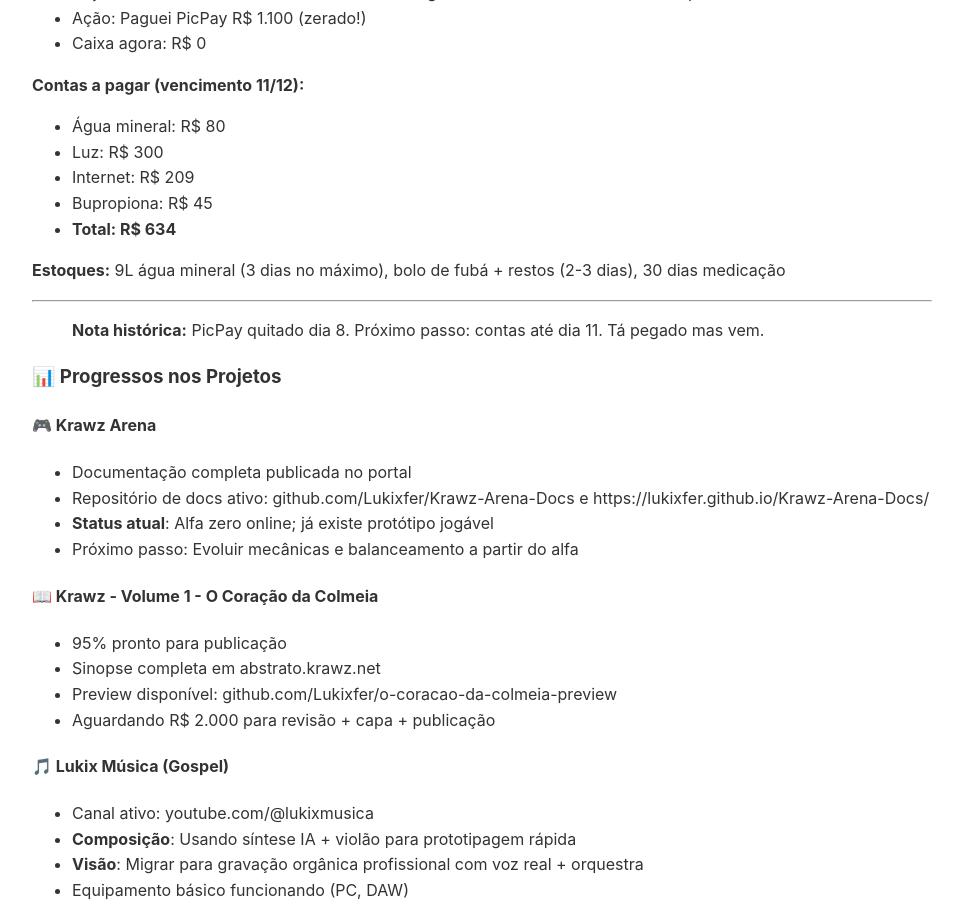
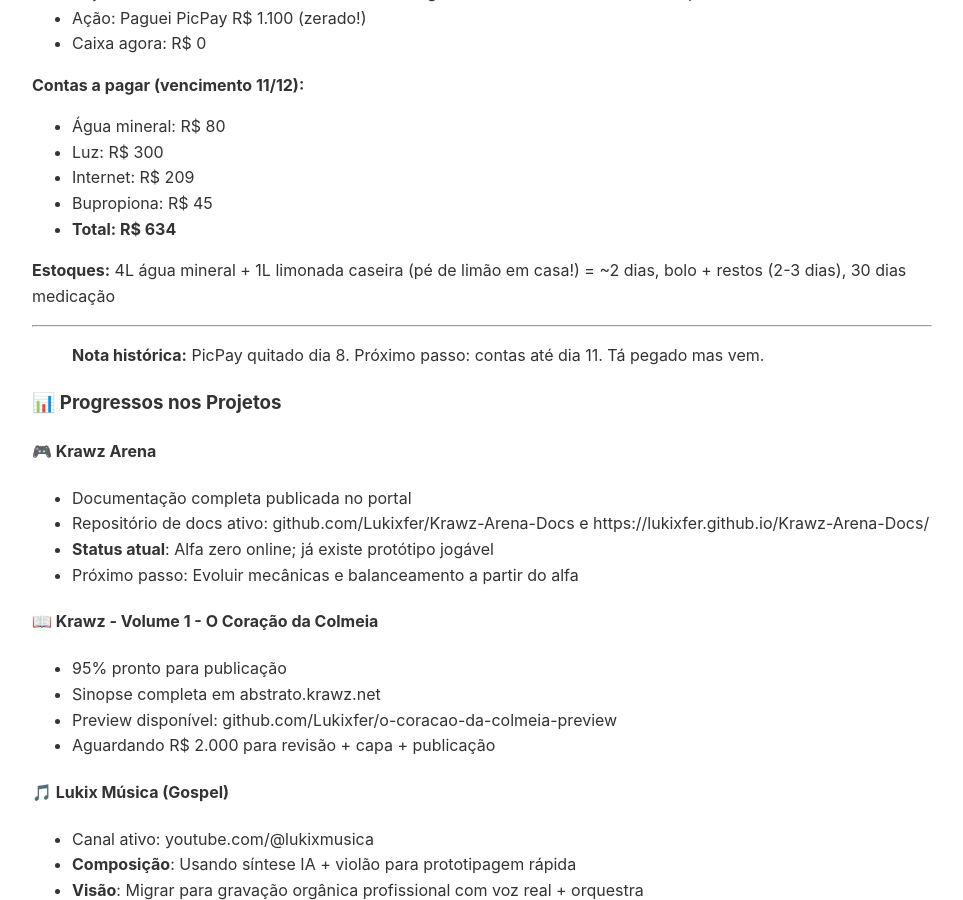
Before and after one commit to Lukixfer/transparencia-lux-vesper, a Jekyll site: the page built from docs/diario.md, in a window 1280 px wide and 900 px high, scrolled down 845 px. Shown: the whole window, without its empty margins (158-1121 px from the left). Built offline with Jekyll 4.4.1, drawn with Linux system fonts in a browser that asks for light colours; our own code applies the rules of GitHub Pages for plain Markdown files.

Commit message:
Atualiza estoque: 4L água mineral + 1L limonada caseira (pé de limão). ~2 dias de bebida restante

```diff
--- a/docs/diario.md
+++ b/docs/diario.md
@@ -42,7 +42,7 @@
 - Bupropiona: R$ 45
 - **Total: R$ 634**
 
-**Estoques:** 9L água mineral (3 dias no máximo), bolo de fubá + restos (2-3 dias), 30 dias medicação
+**Estoques:** 4L água mineral + 1L limonada caseira (pé de limão em casa!) = ~2 dias, bolo + restos (2-3 dias), 30 dias medicação
 
 ---
 
```
Also changed, not shown: index.md (+3 -3 lines).
